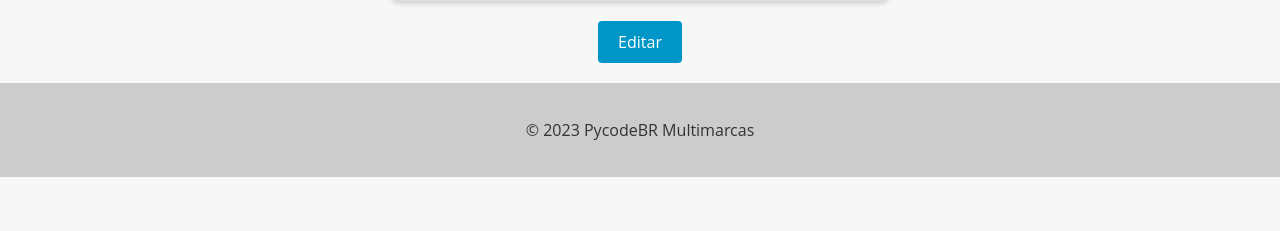
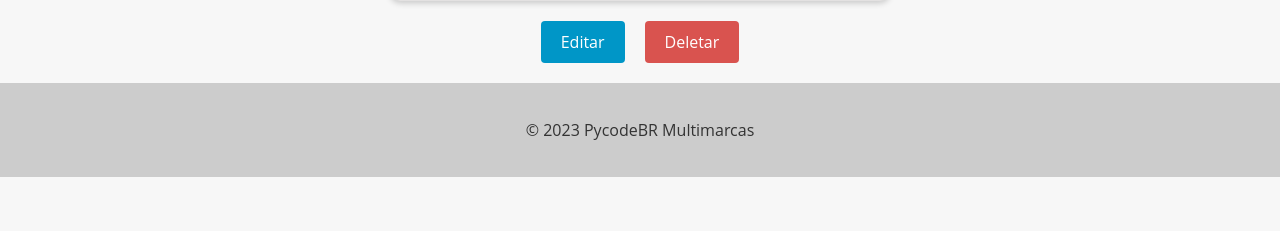
Before and after one commit to Lucas-Espindola-dev/Cars-Django, a Django app: template cars/templates/car_detail.html in a window 1280 px wide. Shown: the part 253-484 px from the top of the page. Run offline with Django 4.2, Linux system fonts and the light colour scheme; the template is opened without the code that fills it, so the values that code supplies are empty.

Commit message:
Update car_detail.html

```diff
--- a/cars/templates/car_detail.html
+++ b/cars/templates/car_detail.html
@@ -89,5 +89,6 @@
   </div>
   <div class="buttons-container">
     <a href="{% url 'car_update' pk=object.pk %}" class="btn btn-primary">Editar</a>
+    <a href="{% url 'car_delete' pk=object.pk %}" class="btn btn-danger">Deletar</a>
   </div>
 {% endblock %}
```
